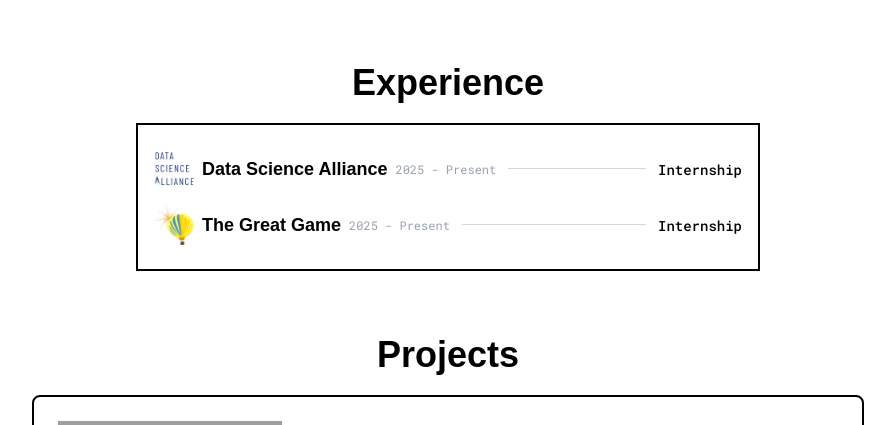
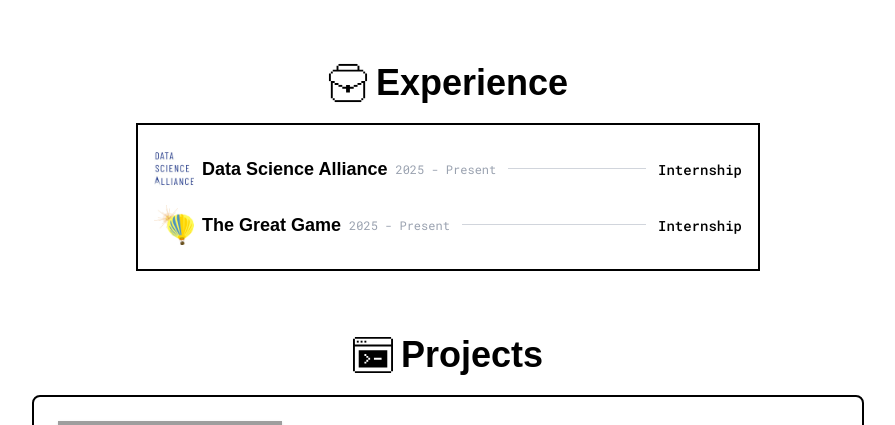
Before and after one commit to ryansoe/ryan-portfolio, a Next.js app: page / in a window 1280 px wide. Shown: the part 172-597 px from the top of the page, without its empty margins (192-1087 px from the left). Built offline with nearby package versions, Linux system fonts and the light colour scheme; grey boxes are pictures that could not be loaded; a web font is replaced by a local one.

Commit message:
feat: added icons

```diff
--- a/src/components/ProjectSection.tsx
+++ b/src/components/ProjectSection.tsx
@@ -1,11 +1,21 @@
 // components/ProjectSection.tsx
 import { projects } from "@/presets/work";
 import ProjectCard from "./ProjectCard";
+import Image from "next/image";
 
 const ProjectSection = () => (
   <section className="my-16 px-4">
     <div className="max-w-full sm:max-w-[95%] lg:max-w-[66.67%] mx-auto">
-      <h2 className="text-2xl font-bold  mb-5 text-center">Projects</h2>
+      <div className="flex items-center justify-center gap-2 mb-5">
+        <Image
+          src="/icons/projects.svg"
+          alt="Projects icon"
+          width={24}
+          height={24}
+          className="w-10 h-10"
+        />
+        <h2 className="text-2xl font-bold">Projects</h2>
+      </div>
       <div className="space-y-5">
         {projects.map((project) => (
           <ProjectCard key={project.id} {...project} />
--- a/src/components/WorkSection.tsx
+++ b/src/components/WorkSection.tsx
@@ -4,7 +4,16 @@ import Image from "next/image";
 const WorkSection = () => (
   <section className="my-16 px-4">
     <div className="max-w-full sm:max-w-[95%] lg:max-w-[50%] mx-auto">
-      <h2 className="text-2xl font-bold mb-5 text-center">Experience</h2>
+      <div className="flex items-center justify-center gap-2 mb-5">
+        <Image
+          src="/icons/work.svg"
+          alt="Work icon"
+          width={24}
+          height={24}
+          className="w-10 h-10"
+        />
+        <h2 className="text-2xl font-bold">Experience</h2>
+      </div>
       <div className="bg-white border-2 border-black p-4">
         {work.map((workItem, index) => (
           <div key={workItem.id}>
```
Also changed, not shown: public/icons/projects.svg (added), public/icons/work.svg (added).
